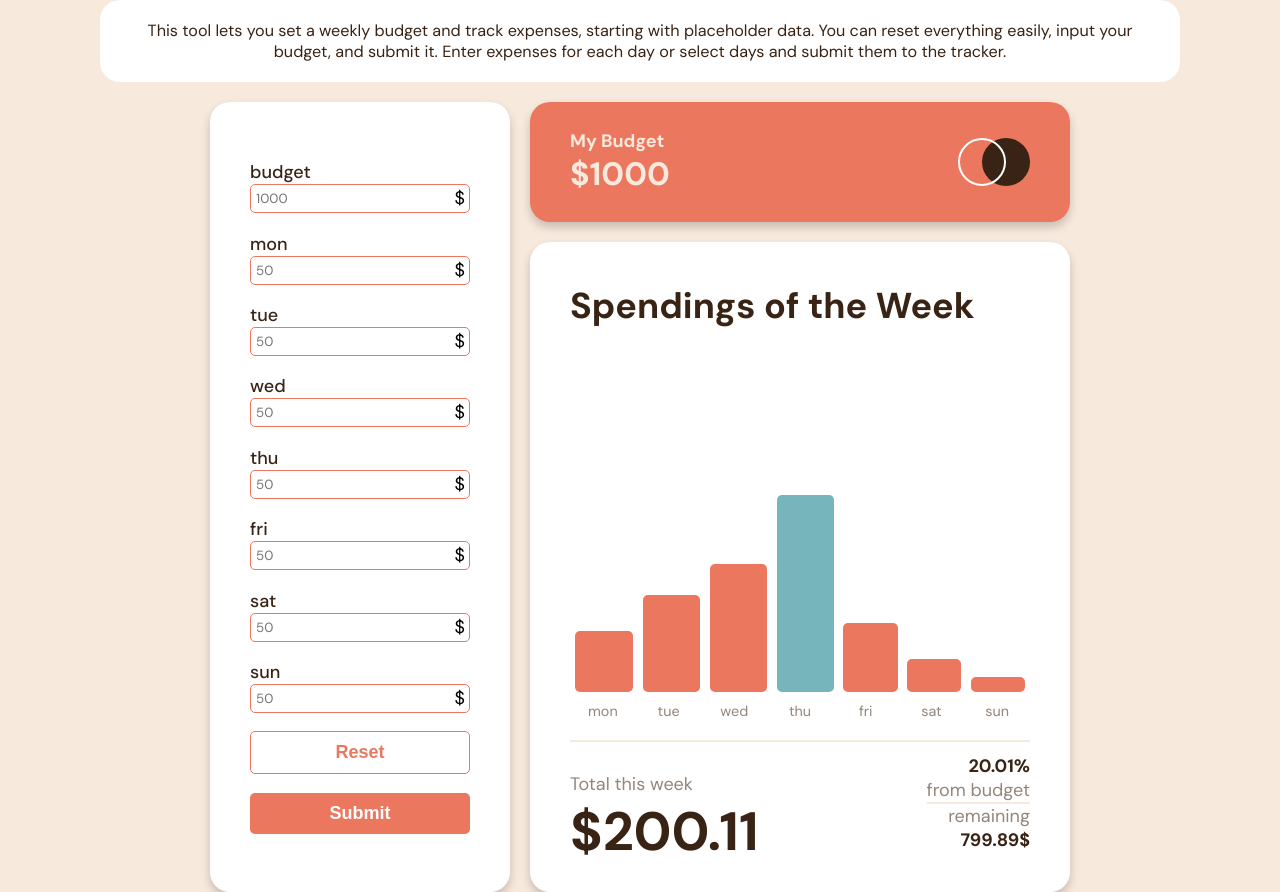
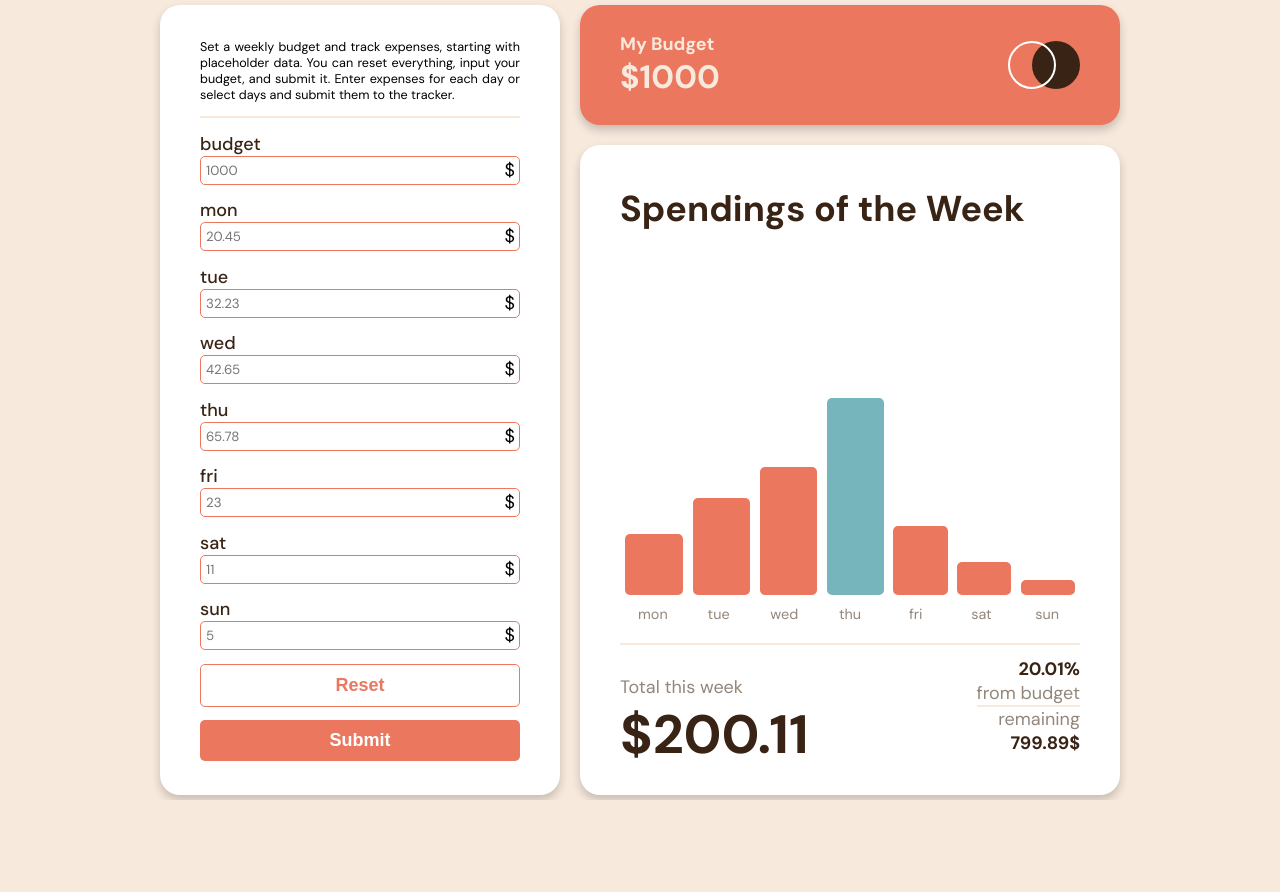
Before and after one commit to meisteraxel/expenses-chart, a React (Vite) app: page / in a window 1280 px wide. After the commit the page ends 800 px from the top, so only its background shows below. Built offline with nearby package versions, Linux system fonts and the light colour scheme.

Commit message:
Move Explanation into input container and set Placeholders to actual values

```diff
--- a/src/App.jsx
+++ b/src/App.jsx
@@ -3,7 +3,6 @@ import "./style.css";
 import Budget from "./components/Budget";
 import Chart from "./components/Chart";
 import Input from "./components/Input";
-import Instruction from "./components/Instruction";
 
 function App() {
   const [budget, setBudget] = React.useState(1000);
@@ -83,11 +82,9 @@ function App() {
 
   return (
     <>
-      <header>
-        <Instruction />
-      </header>
       <main>
         <Input
+          budget={budget}
           expenses={expenses}
           calcInput={calcInput}
           resetExpenses={reset}
--- a/src/components/Input.jsx
+++ b/src/components/Input.jsx
@@ -4,12 +4,18 @@ import "../style.css";
 function Input(props) {
   return (
     <div className="input-container">
+      <p className="explanation">
+        Set a weekly budget and track expenses, starting with placeholder data.
+        You can reset everything, input your budget, and submit it. Enter
+        expenses for each day or select days and submit them to the tracker.
+      </p>
+      <hr />
       <div className="inputwrapper">
         <label htmlFor="budget">budget</label>
         <input
           type="number"
           id="budget"
-          placeholder="1000"
+          placeholder={props.budget}
           onKeyDown={props.keyPress}
         />
         <span>$</span>
@@ -23,7 +29,7 @@ function Input(props) {
             <input
               type="number"
               id={item.day}
-              placeholder="50"
+              placeholder={item.amount}
               onKeyDown={props.keyPress}
             />
             <span>$</span>
--- a/src/components/Instruction.jsx
+++ /dev/null
@@ -1,17 +0,0 @@
-import React from "react";
-import "../style.css";
-
-function Instruction() {
-  return (
-    <div>
-      <p>
-        This tool lets you set a weekly budget and track expenses, starting with
-        placeholder data. You can reset everything easily, input your budget,
-        and submit it. Enter expenses for each day or select days and submit
-        them to the tracker.
-      </p>
-    </div>
-  );
-}
-
-export default Instruction;
--- a/src/style.css
+++ b/src/style.css
@@ -199,8 +199,8 @@ hr {
 .input-container {
   display: flex;
   flex-direction: column;
-  padding: 40px;
-  width: 300px;
+  padding: 20px 40px;
+  width: 400px;
   background-color: white;
   border-radius: 20px;
   justify-content: space-evenly;
@@ -257,6 +257,11 @@ hr {
   position: absolute;
   right: 5px;
   bottom: 3px;
+}
+
+.explanation {
+  font-size: 0.7rem;
+  text-align: justify;
 }
 
 input[type="number"]::-webkit-inner-spin-button,
```
